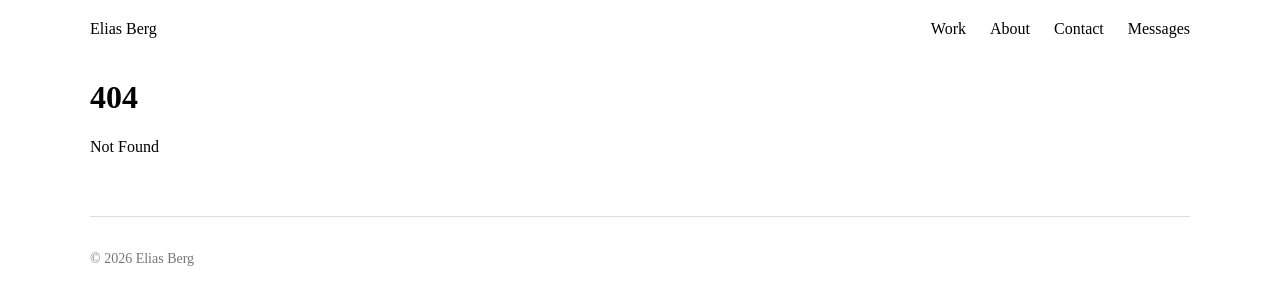
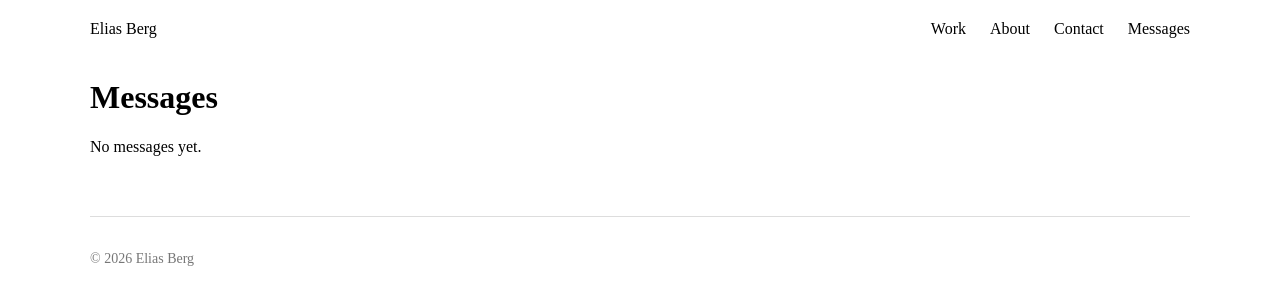
Before and after one commit to abrilvergaralozano/Elias--Berg-Portfolio, a SvelteKit app: page /messages in a window 1280 px wide. Before the commit this address had no page. Shown: the top 304 px of the page. Built offline with nearby package versions, Linux system fonts and the light colour scheme.

Commit message:
Add thank-you message after sending form.

```diff
--- /dev/null
+++ b/src/routes/messages/+page.server.js
@@ -0,0 +1,5 @@
+import { messages } from '#lib/server/messages.js';
+
+export function load() {
+  return { messages: messages };
+}
--- /dev/null
+++ b/src/routes/messages/+page.svelte
@@ -0,0 +1,19 @@
+<script>
+  let { data } = $props();
+</script>
+
+<main class="messages">
+  <h1>Messages</h1>
+
+  {#if data.messages.length === 0}
+    <p>No messages yet.</p>
+  {:else}
+    {#each data.messages as msg}
+      <article>
+        <h2>{msg.name}</h2>
+        <p>{msg.email}</p>
+        <p>{msg.message}</p>
+      </article>
+    {/each}
+  {/if}
+</main>
```
Also changed, not shown: src/routes/contact/+page.svelte (+11 -2 lines).
